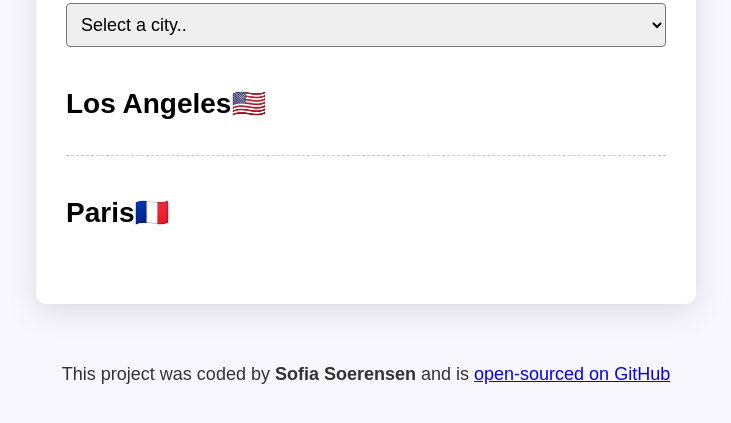
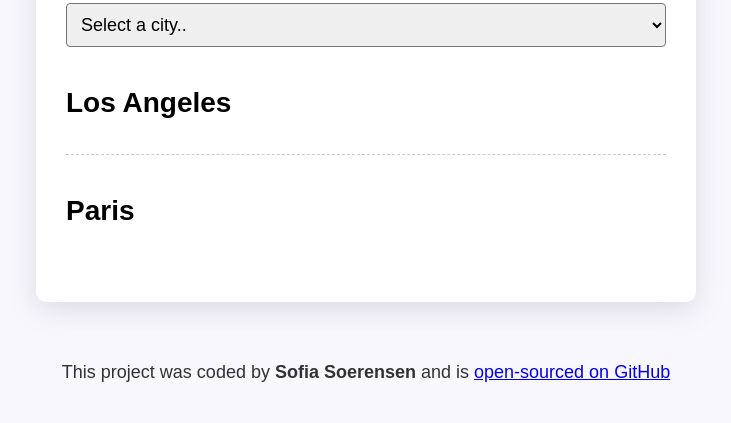
Before and after one commit to SofiaSoerensen/Worldclock, a plain HTML site: page index.html in a window 1280 px wide. Shown: the part 177-600 px from the top of the page, without its empty margins (274-1005 px from the left). Drawn offline with nearby package versions, Linux system fonts and the light colour scheme; a script that the page names is missing.

Commit message:
removed country emojis

```diff
--- a/index.html
+++ b/index.html
@@ -23,14 +23,14 @@
       <div id="cities">
         <div class="city" id="los-angeles">
           <div>
-            <h2>Los Angeles🇺🇸</h2>
+            <h2>Los Angeles</h2>
             <div class="date"></div>
           </div>
           <div class="time"></div>
         </div>
         <div class="city" id="paris">
           <div>
-            <h2>Paris🇫🇷</h2>
+            <h2>Paris</h2>
             <div class="date"></div>
           </div>
           <div class="time"></div>
```
